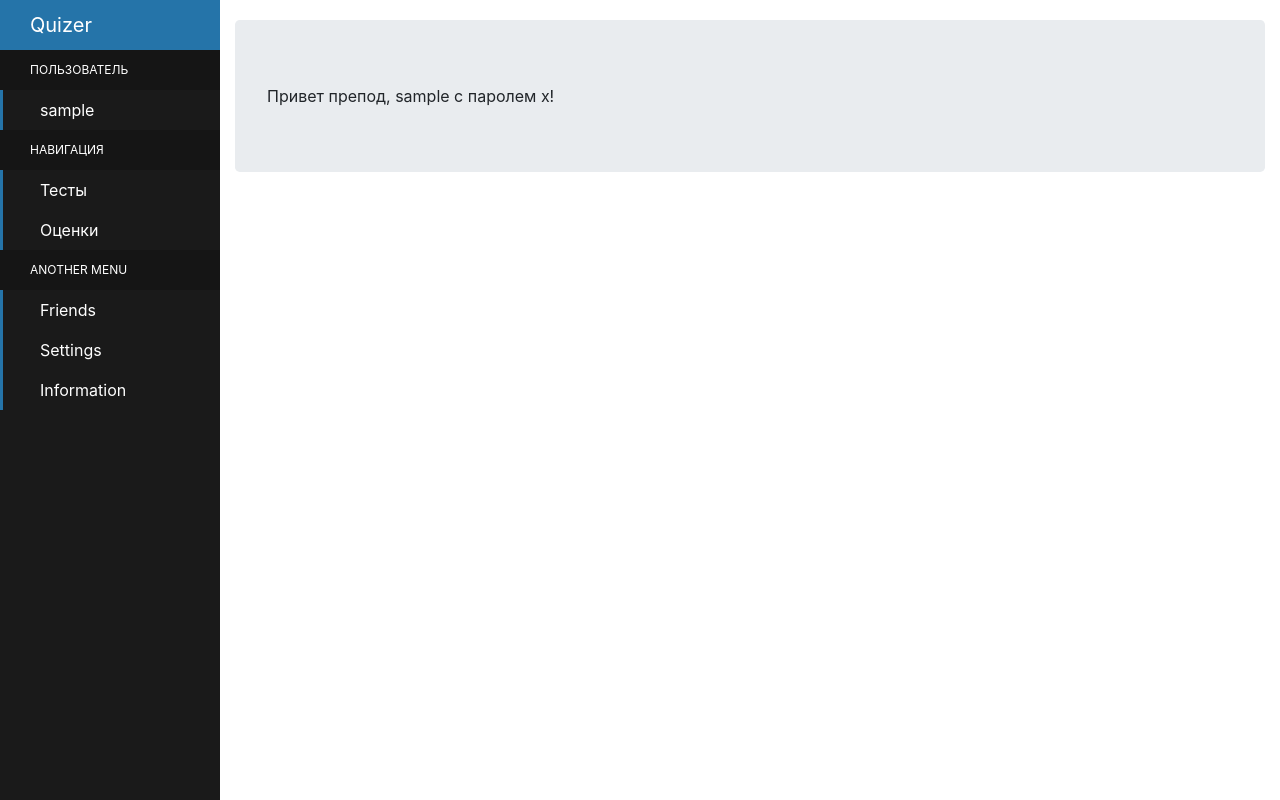
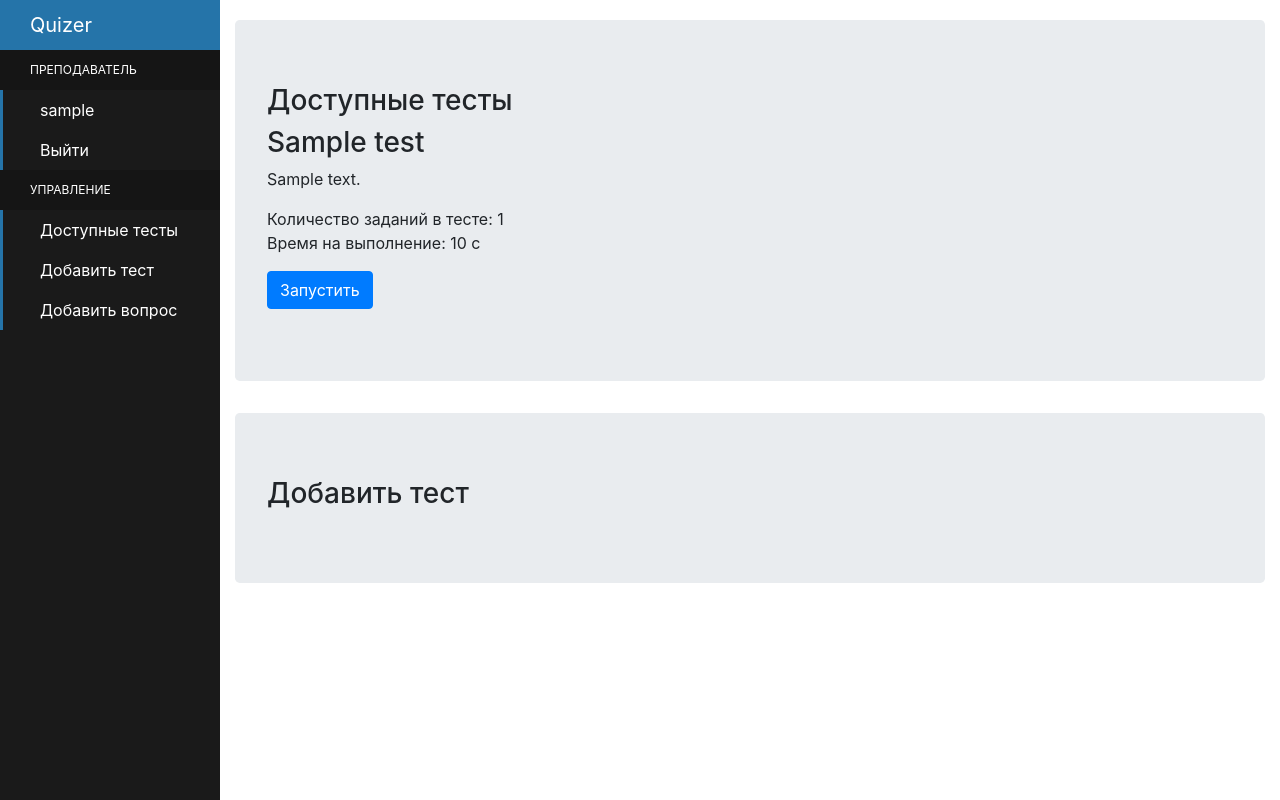
Before and after one commit to vnkrtv/web-testing-tool, a Django app: template quizer/main/templates/main/controlPanel.html in a window 1280 px wide. Run offline with Django 3.2, Linux system fonts and the light colour scheme; the template is opened without the code that fills it: most values are stand-ins (such as "Sample title", 1, 10 or a date in 2020); some libraries are stand-ins or nearby versions.

Commit message:
Added 2 wrapper pages

```diff
--- a/quizer/main/admin.py
+++ b/quizer/main/admin.py
@@ -3,4 +3,4 @@ from .models import Subject, Test
 
 
 admin.site.register(Subject)
-# admin.site.register(Test)
+admin.site.register(Test)
--- a/quizer/main/templates/main/controlPanel.html
+++ b/quizer/main/templates/main/controlPanel.html
@@ -1,7 +1,23 @@
-{% extends "main/wrapper.html" %}
+{% extends "main/lectureWrapper.html" %}
 
 {% block content %}
  	<div class='jumbotron'>
- 		Привет препод, {{ username }} с паролем {{ password }}! <br>
+ 		<h3>Доступные тесты</h3>
+ 		{% for test in iterable %}
+			<label for='test_name'>
+				<h3>{{ test.name }}</h3>
+				<p>{{ test.description }}</p>
+				<p>Количество заданий в тесте: {{ test.tasks_num }}<br>
+				Время на выполнение: {{ test.duration }} с</p>
+				<form action="{% url 'main:run_test' %}" method="post">
+    			{% csrf_token %}
+    				<input type="hidden" name="test_name" id="test_name" value="{{ test.name }}">
+					<button class="btn btn-primary">Запустить</button>
+				</form>
+			</label>
+ 		{% endfor %}
+ 	</div>
+ 	<div class='jumbotron'>
+ 		<h3>Добавить тест</h3>
  	</div>
 {% endblock %}
--- a/quizer/main/templates/main/index.html
+++ b/quizer/main/templates/main/index.html
@@ -1,4 +1,4 @@
-{% extends "main/wrapper.html" %}
+{% extends "main/studentWrapper.html" %}
 
 {% block content %}
  	<div class='jumbotron'>
--- a/quizer/main/templates/main/wrapper.html
+++ b/quizer/main/templates/main/lectureWrapper.html
@@ -14,37 +14,31 @@
 	    Quizer
 	  </div>
 	  <ul class="sidebar-navigation">
-	  	<li class="header">Пользователь</li>
+	  	<li class="header">Преподаватель</li>
 	  	<li>
 	      <a href="{% url 'main:index' %}">
 	        <i class="fa fa-tachometer" aria-hidden="true"></i> {{ username }}
 	      </a>
 	    </li>
-	    <li class="header">Навигация</li>
+	    <li>
+	      <a href="{% url 'main:login_page' %}">
+	        <i class="fa fa-tachometer" aria-hidden="true"></i> Выйти
+	      </a>
+	    </li>
+	    <li class="header">Управление</li>
 	    <li>
 	      <a href="{% url 'main:tests' %}">
-	        <i class="fa fa-home" aria-hidden="true"></i> Тесты
+	        <i class="fa fa-home" aria-hidden="true"></i> Доступные тесты
 	      </a>
 	    </li>
 	    <li>
 	      <a href="{% url 'main:marks' %}">
-	        <i class="fa fa-tachometer" aria-hidden="true"></i> Оценки
-	      </a>
-	    </li>
-	    <li class="header">Another Menu</li>
-	    <li>
-	      <a href="#">
-	        <i class="fa fa-users" aria-hidden="true"></i> Friends
+	        <i class="fa fa-tachometer" aria-hidden="true"></i> Добавить тест
 	      </a>
 	    </li>
 	    <li>
-	      <a href="#">
-	        <i class="fa fa-cog" aria-hidden="true"></i> Settings
-	      </a>
-	    </li>
-	    <li>
-	      <a href="#">
-	        <i class="fa fa-info-circle" aria-hidden="true"></i> Information
+	      <a href="{% url 'main:marks' %}">
+	        <i class="fa fa-tachometer" aria-hidden="true"></i> Добавить вопрос
 	      </a>
 	    </li>
 	  </ul>
--- a/quizer/main/templates/main/runTest.html
+++ b/quizer/main/templates/main/runTest.html
@@ -1,4 +1,4 @@
-{% extends "main/wrapper.html" %}
+{% extends "main/studentWrapper.html" %}
 
 {% block content %}
 	<script type="text/javascript">
--- a/quizer/main/templates/main/testResult.html
+++ b/quizer/main/templates/main/testResult.html
@@ -1,4 +1,4 @@
-{% extends "main/wrapper.html" %}
+{% extends "main/studentWrapper.html" %}
 
 {% block content %}
 	<div class='jumbotron'>
--- a/quizer/main/templates/main/tests.html
+++ b/quizer/main/templates/main/tests.html
@@ -1,4 +1,4 @@
-{% extends "main/wrapper.html" %}
+{% extends "main/studentWrapper.html" %}
 
 {% block content %}
 	<div class="column">
```
Also changed, not shown: quizer/main/models.py (+9 -0 lines), quizer/main/templates/main/studentWrapper.html (added, +53 -0 lines).
